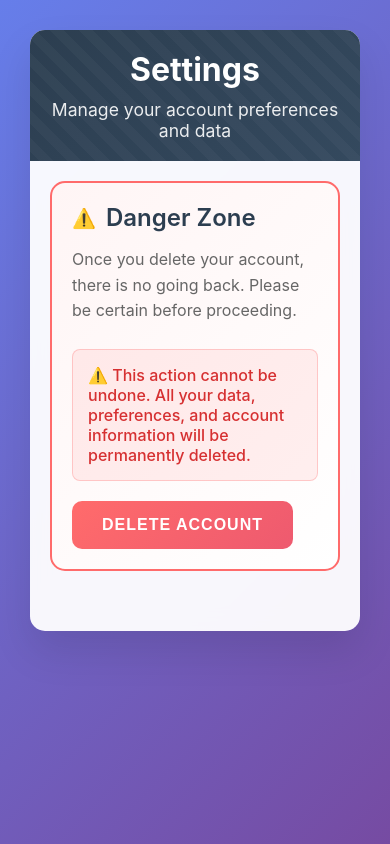
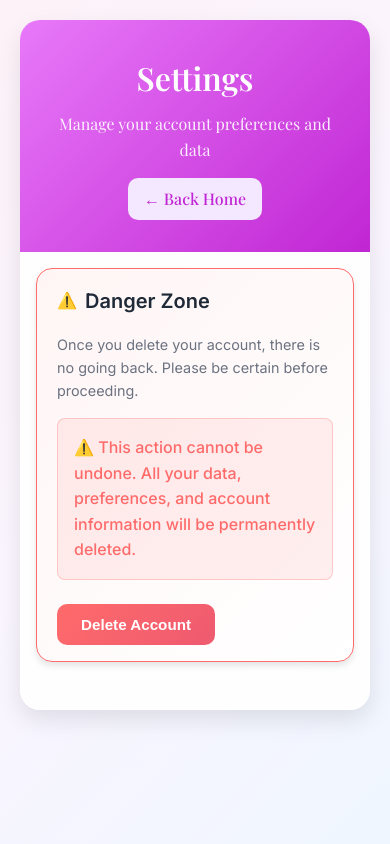
Before and after one commit to MelonLoverShake/CM3070_FinalProject_ContextMe, a Django app: page /auth/settings/ in a window 390 px wide. Run offline with Django 5.2, Linux system fonts and the light colour scheme.

Commit message:
Settings Page UI Update

```diff
--- a/ContextMe/login/templates/settings.html
+++ b/ContextMe/login/templates/settings.html
@@ -5,201 +5,171 @@
 <meta name="viewport" content="width=device-width, initial-scale=1.0">
 <title>Settings</title>
 <style>
+@import url('https://fonts.googleapis.com/css2?family=Inter:wght@300;400;500;600;700&family=Playfair+Display:wght@400;500;600&display=swap');
+
+:root {
+    --primary: #e879f9;
+    --primary-light: #f3e8ff;
+    --primary-dark: #c026d3;
+    --accent: #06b6d4;
+    --success: #22c55e;
+    --danger: #ff6b6b;
+    --gray-50: #f9fafb;
+    --gray-100: #f3f4f6;
+    --gray-200: #e5e7eb;
+    --gray-500: #6b7280;
+    --gray-800: #1f2937;
+    --shadow: 0 4px 6px rgba(0,0,0,0.1);
+    --shadow-lg: 0 10px 25px rgba(0,0,0,0.1);
+}
+
 * {
+    box-sizing: border-box;
     margin: 0;
     padding: 0;
-            box-sizing: border-box;
 }
 
 body {
-            font-family: -apple-system, BlinkMacSystemFont, 'Segoe UI', Roboto, Oxygen, Ubuntu, Cantarell, sans-serif;
-            background: linear-gradient(135deg, #667eea 0%, #764ba2 100%);
+    font-family: 'Inter', sans-serif;
     min-height: 100vh;
+    background: linear-gradient(135deg, #fdf2f8 0%, #faf5ff 50%, #eff6ff 100%);
+    color: var(--gray-800);
+    line-height: 1.6;
     padding: 20px;
 }
 
 .container {
     max-width: 800px;
     margin: 0 auto;
-            background: rgba(255, 255, 255, 0.95);
-            backdrop-filter: blur(10px);
+    background: rgba(255, 255, 255, 0.9);
+    backdrop-filter: blur(20px);
     border-radius: 20px;
-            box-shadow: 0 20px 40px rgba(0, 0, 0, 0.1);
+    box-shadow: var(--shadow-lg);
     overflow: hidden;
-            animation: slideUp 0.6s ease-out;
+    padding: 0;
+    animation: fadeInUp 0.6s ease forwards;
 }
 
-        @keyframes slideUp {
-            from {
-                opacity: 0;
-                transform: translateY(30px);
-            }
-            to {
-                opacity: 1;
-                transform: translateY(0);
-            }
+@keyframes fadeInUp {
+    from { opacity: 0; transform: translateY(20px); }
+    to { opacity: 1; transform: translateY(0); }
 }
 
 .header {
-            background: linear-gradient(135deg, #2c3e50, #34495e);
+    background: linear-gradient(135deg, var(--primary), var(--primary-dark));
     color: white;
-            padding: 30px;
+    padding: 2rem;
     text-align: center;
-            position: relative;
-            overflow: hidden;
-        }
-
-        .header::before {
-            content: '';
-            position: absolute;
-            top: -50%;
-            left: -50%;
-            width: 200%;
-            height: 200%;
-            background: repeating-linear-gradient(
-                45deg,
-                transparent,
-                transparent 10px,
-                rgba(255, 255, 255, 0.03) 10px,
-                rgba(255, 255, 255, 0.03) 20px
-            );
-            animation: slide 20s linear infinite;
-        }
-
-        @keyframes slide {
-            0% { transform: translateX(-50px) translateY(-50px); }
-            100% { transform: translateX(50px) translateY(50px); }
+    font-family: 'Playfair Display', serif;
 }
 
 .header h1 {
-            font-size: 2.5rem;
-            font-weight: 700;
-            margin-bottom: 10px;
-            position: relative;
-            z-index: 1;
+    font-size: 2rem;
+    font-weight: 600;
+    margin-bottom: 0.5rem;
 }
 
 .header p {
-            font-size: 1.1rem;
+    font-size: 1rem;
     opacity: 0.9;
-            position: relative;
-            z-index: 1;
+}
+
+.back-home-button {
+    display: inline-block;
+    margin-top: 1rem;
+    padding: 0.5rem 1rem;
+    background: var(--primary-light);
+    color: var(--primary-dark);
+    border-radius: 10px;
+    font-weight: 500;
+    text-decoration: none;
+    transition: all 0.3s ease;
+}
+
+.back-home-button:hover {
+    background: var(--primary);
+    color: white;
+    transform: translateY(-2px);
+    box-shadow: var(--shadow);
 }
 
 .settings-content {
-            padding: 40px;
+    padding: 2rem;
 }
 
 .settings-section {
-            margin-bottom: 40px;
-            padding: 30px;
-            border: 2px solid #e1e8ed;
-            border-radius: 15px;
-            background: white;
+    background: rgba(255,255,255,0.95);
+    backdrop-filter: blur(15px);
+    border-radius: 16px;
+    border: 1px solid var(--gray-200);
+    padding: 1.5rem 2rem;
+    margin-bottom: 2rem;
+    box-shadow: var(--shadow);
     transition: all 0.3s ease;
     position: relative;
-            overflow: hidden;
-        }
-
-        .settings-section::before {
-            content: '';
-            position: absolute;
-            top: 0;
-            left: -100%;
-            width: 100%;
-            height: 100%;
-            background: linear-gradient(90deg, transparent, rgba(255, 255, 255, 0.4), transparent);
-            transition: left 0.6s ease;
-        }
-
-        .settings-section:hover::before {
-            left: 100%;
 }
 
 .settings-section:hover {
     transform: translateY(-2px);
-            box-shadow: 0 10px 30px rgba(0, 0, 0, 0.1);
-            border-color: #ff6b6b;
+    box-shadow: var(--shadow-lg);
+    border-color: var(--primary);
 }
 
 .section-title {
-            font-size: 1.5rem;
+    font-size: 1.25rem;
     font-weight: 600;
-            color: #2c3e50;
-            margin-bottom: 15px;
+    color: var(--gray-800);
+    margin-bottom: 1rem;
     display: flex;
     align-items: center;
-            gap: 10px;
+    gap: 0.5rem;
 }
 
 .section-title::before {
     content: '⚠️';
-            font-size: 1.2rem;
+    font-size: 1rem;
 }
 
 .section-description {
-            color: #666;
-            margin-bottom: 25px;
-            line-height: 1.6;
-            font-size: 1rem;
+    color: var(--gray-500);
+    margin-bottom: 1rem;
+    font-size: 0.9rem;
 }
 
 .danger-zone {
-            border-color: #ff6b6b;
+    border-color: var(--danger);
     background: linear-gradient(135deg, #fff5f5, #fff);
-        }
-
-        .delete-button {
-            background: linear-gradient(135deg, #ff6b6b, #ee5a6f);
-            color: white;
-            border: none;
-            padding: 15px 30px;
-            border-radius: 10px;
-            font-size: 1rem;
-            font-weight: 600;
-            cursor: pointer;
-            transition: all 0.3s ease;
-            position: relative;
-            overflow: hidden;
-            text-transform: uppercase;
-            letter-spacing: 1px;
-        }
-
-        .delete-button::before {
-            content: '';
-            position: absolute;
-            top: 0;
-            left: -100%;
-            width: 100%;
-            height: 100%;
-            background: linear-gradient(90deg, transparent, rgba(255, 255, 255, 0.2), transparent);
-            transition: left 0.6s ease;
-        }
-
-        .delete-button:hover::before {
-            left: 100%;
-        }
-
-        .delete-button:hover {
-            transform: translateY(-2px);
-            box-shadow: 0 10px 25px rgba(255, 107, 107, 0.3);
-            background: linear-gradient(135deg, #ff5252, #e91e63);
-        }
-
-        .delete-button:active {
-            transform: translateY(0);
 }
 
 .warning-text {
     background: rgba(255, 107, 107, 0.1);
     border: 1px solid rgba(255, 107, 107, 0.3);
     border-radius: 8px;
-            padding: 15px;
-            margin-bottom: 20px;
-            color: #d63031;
+    padding: 1rem;
+    margin-bottom: 1.5rem;
+    color: var(--danger);
     font-weight: 500;
 }
 
+.delete-button {
+    background: linear-gradient(135deg, var(--danger), #ee5a6f);
+    color: white;
+    border: none;
+    padding: 0.75rem 1.5rem;
+    border-radius: 10px;
+    font-size: 0.95rem;
+    font-weight: 600;
+    cursor: pointer;
+    transition: all 0.3s ease;
+}
+
+.delete-button:hover {
+    transform: translateY(-2px);
+    box-shadow: 0 10px 25px rgba(255,107,107,0.3);
+    background: linear-gradient(135deg, #ff5252, #e91e63);
+}
+
+/* Modal */
 .modal {
     display: none;
     position: fixed;
@@ -207,15 +177,9 @@
     left: 0;
     width: 100%;
     height: 100%;
-            background: rgba(0, 0, 0, 0.7);
+    background: rgba(0,0,0,0.6);
     backdrop-filter: blur(5px);
     z-index: 1000;
-            animation: fadeIn 0.3s ease;
-        }
-
-        @keyframes fadeIn {
-            from { opacity: 0; }
-            to { opacity: 1; }
 }
 
 .modal-content {
@@ -223,105 +187,76 @@
     top: 50%;
     left: 50%;
     transform: translate(-50%, -50%);
-            background: white;
-            padding: 40px;
-            border-radius: 20px;
-            box-shadow: 0 25px 50px rgba(0, 0, 0, 0.3);
-            max-width: 500px;
+    background: rgba(255,255,255,0.95);
+    backdrop-filter: blur(15px);
+    padding: 2rem;
+    border-radius: 16px;
+    box-shadow: var(--shadow-lg);
+    max-width: 450px;
     width: 90%;
     text-align: center;
-            animation: scaleIn 0.3s ease;
-        }
-
-        @keyframes scaleIn {
-            from {
-                opacity: 0;
-                transform: translate(-50%, -50%) scale(0.8);
-            }
-            to {
-                opacity: 1;
-                transform: translate(-50%, -50%) scale(1);
-            }
 }
 
 .modal h2 {
-            color: #ff6b6b;
-            margin-bottom: 20px;
-            font-size: 1.8rem;
+    color: var(--danger);
+    margin-bottom: 1rem;
 }
 
 .modal p {
-            color: #666;
-            margin-bottom: 30px;
-            line-height: 1.6;
+    color: var(--gray-500);
+    margin-bottom: 1.5rem;
+    font-size: 0.9rem;
 }
 
 .modal-buttons {
     display: flex;
-            gap: 15px;
+    gap: 1rem;
     justify-content: center;
+    flex-wrap: wrap;
 }
 
-        .confirm-btn, .cancel-btn {
-            padding: 12px 25px;
-            border: none;
+.confirm-btn, .cancel-btn, .modal-back-btn {
+    padding: 0.5rem 1rem;
     border-radius: 8px;
     font-weight: 600;
     cursor: pointer;
-            transition: all 0.3s ease;
-            font-size: 1rem;
+    border: none;
+    font-size: 0.9rem;
+    transition: all 0.2s ease;
 }
 
 .confirm-btn {
-            background: #ff6b6b;
+    background: var(--danger);
     color: white;
 }
 
 .confirm-btn:hover {
     background: #ff5252;
-            transform: translateY(-2px);
-            box-shadow: 0 5px 15px rgba(255, 107, 107, 0.3);
 }
 
 .cancel-btn {
-            background: #e1e8ed;
-            color: #2c3e50;
+    background: var(--gray-100);
+    color: var(--gray-800);
 }
 
 .cancel-btn:hover {
-            background: #d1d9e0;
-            transform: translateY(-2px);
+    background: var(--gray-200);
+}
+
+.modal-back-btn {
+    background: var(--primary-light);
+    color: var(--primary-dark);
+}
+
+.modal-back-btn:hover {
+    background: var(--primary);
+    color: white;
 }
 
 @media (max-width: 768px) {
-            .container {
-                margin: 10px;
-                border-radius: 15px;
-            }
-
-            .header {
-                padding: 20px;
-            }
-
-            .header h1 {
-                font-size: 2rem;
-            }
-
-            .settings-content {
-                padding: 20px;
-            }
-
-            .settings-section {
-                padding: 20px;
-            }
-
-            .modal-content {
-                padding: 30px 20px;
-            }
-
-            .modal-buttons {
-                flex-direction: column;
-            }
+    .settings-content { padding: 1rem; }
+    .settings-section { padding: 1rem 1.25rem; }
+    .modal-content { padding: 1.5rem 1rem; }
 }
 </style>
 </head>
@@ -330,6 +265,7 @@
     <div class="header">
         <h1>Settings</h1>
         <p>Manage your account preferences and data</p>
+        <a href="/auth/dashboard" class="back-home-button">← Back Home</a>
     </div>
 
     <div class="settings-content">
@@ -365,6 +301,7 @@
         <div class="modal-buttons">
             <button type="button" class="confirm-btn" onclick="deleteAccount()">Yes, Delete My Account</button>
             <button type="button" class="cancel-btn" onclick="hideDeleteModal()">Cancel</button>
+            <a href="/auth/dashboard" class="modal-back-btn">← Back Home</a>
         </div>
     </div>
 </div>
@@ -381,17 +318,12 @@
 }
 
 function deleteAccount() {
-            // Show loading state
     const confirmBtn = document.querySelector('.confirm-btn');
-            const originalText = confirmBtn.textContent;
     confirmBtn.textContent = 'Deleting...';
     confirmBtn.disabled = true;
-
-            // Submit the form
     document.getElementById('deleteForm').submit();
 }
 
-        // Close modal when clicking outside of it
 window.onclick = function(event) {
     const modal = document.getElementById('deleteModal');
     if (event.target === modal) {
@@ -399,7 +331,6 @@
     }
 }
 
-        // Close modal with Escape key
 document.addEventListener('keydown', function(event) {
     if (event.key === 'Escape') {
         hideDeleteModal();
--- a/ContextMe/login/views.py
+++ b/ContextMe/login/views.py
@@ -260,8 +260,7 @@ def dashboard_view(request):
 @ratelimit(key="ip", rate='10/m',block=True)
 def logout_view(request):
     user = None
-
-    # Try to get the user before clearing the session (for logging purposes)
+    # Try to get the user before clearing the session
     try:
         supabase_user_raw = request.session.get('supabase_user')
 
@@ -374,23 +373,71 @@ def user_profile_view(request):
             from django.shortcuts import redirect
             return redirect('login')
 
-    # NEW: Check if user has completed consent
+    # FIXED: Check if user has completed consent by querying Supabase
     user_has_consent = False
-    if user_email:
-        # Check if consent record exists for this user
-        try:
-            from consent.models import consent
-            consent_record = Consent.objects.filter(
-                email=user_email
-            ).exists()
-            user_has_consent = consent_record
-        except:
-            user_has_consent = False
+    if user_profile:
+        user_has_consent = check_user_consent(user_profile)
 
     return render(request, 'profile.html', {
         'user': user_profile,
-        'user_has_consent': user_has_consent  # NEW: Pass consent status to template
+        'user_has_consent': user_has_consent
     })
+
+def check_user_consent(user_profile):
+    """
+    Check if user has given consent by querying Supabase consent_consent table
+    """
+    try:
+        # Get the user ID that should be in the consent table
+        # This should match what you used in the consent recording
+        if hasattr(user_profile, 'id'):
+            if isinstance(user_profile.id, uuid.UUID):
+                user_id = str(user_profile.id)
+            else:
+                # Try to get UUID from login_user table
+                try:
+                    from login.models import User as LoginUser
+                    login_user = LoginUser.objects.get(id=user_profile.id)
+                    user_id = str(login_user.id)
+                except Exception as e:
+                    print(f"Error finding user UUID for consent check: {e}")
+                    user_id = str(user_profile.id)
+        else:
+            return False
+
+        # Query Supabase consent_consent table
+        supabase_url = settings.SUPABASE_URL
+        supabase_key = settings.SUPABASE_SERVICE_ROLE_KEY
+
+        headers = {
+            'apikey': supabase_key,
+            'Authorization': f'Bearer {supabase_key}',
+            'Content-Type': 'application/json'
+        }
+
+        # Query for consent records for this user
+        params = {
+            'user_id': f'eq.{user_id}',
+            'consent_given': 'eq.true',
+            'consent_type': 'eq.privacy_policy'
+        }
+
+        response = requests.get(
+            f'{supabase_url}/rest/v1/consent_consent',
+            headers=headers,
+            params=params
+        )
+
+        if response.status_code == 200:
+            consent_records = response.json()
+            return len(consent_records) > 0
+        else:
+            print(f"Error checking consent: {response.status_code} - {response.text}")
+            return False
+
+    except Exception as e:
+        print(f"Error in check_user_consent: {str(e)}")
+        return False
 
 def change_password_view(request):
     # ✅ Ensure user is logged in via Supabase session
```
Also changed, not shown: ContextMe/login/templates/dashboard.html (+19 -12 lines). Lines whose indentation alone changed are shown as unchanged.
